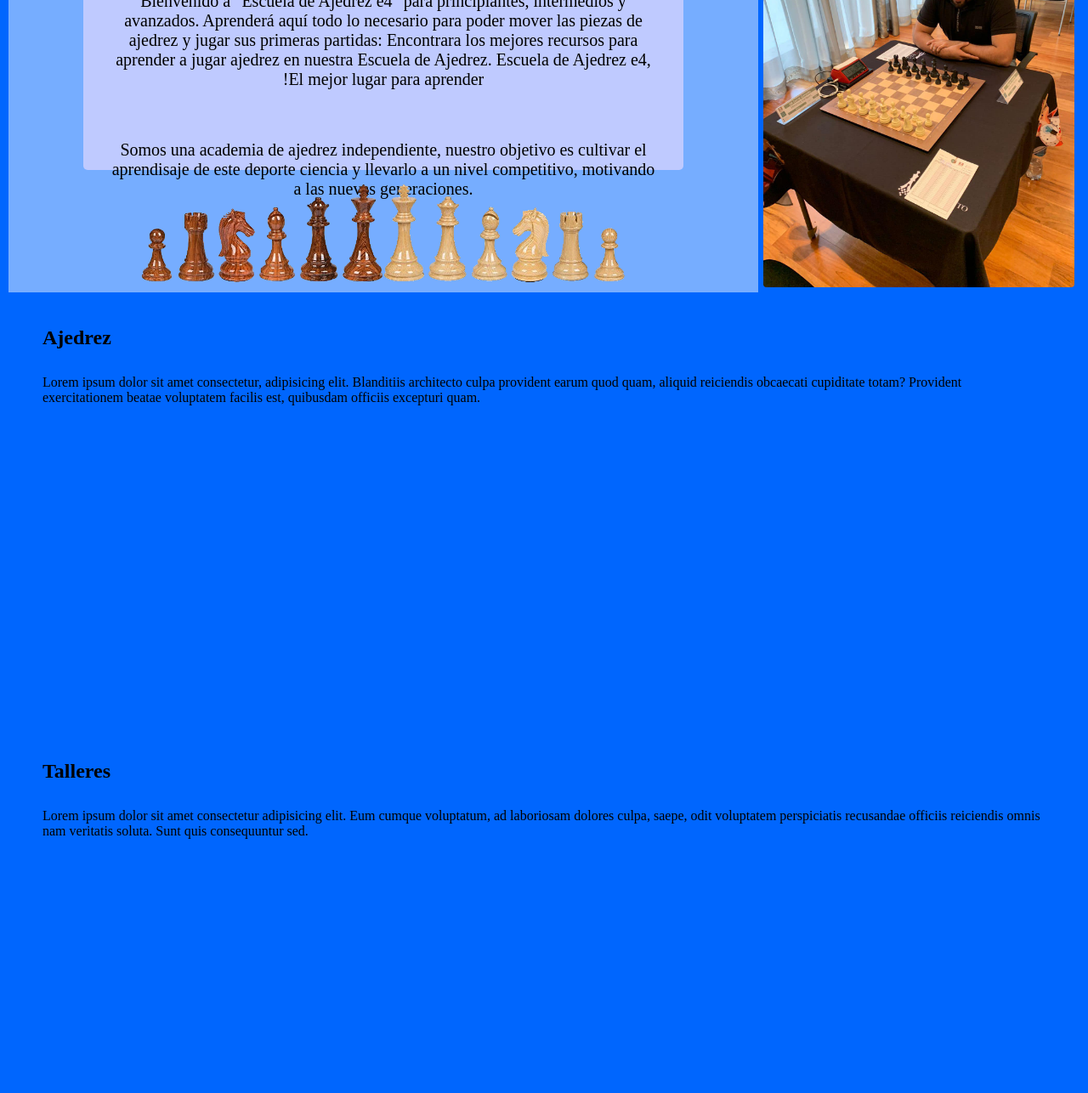
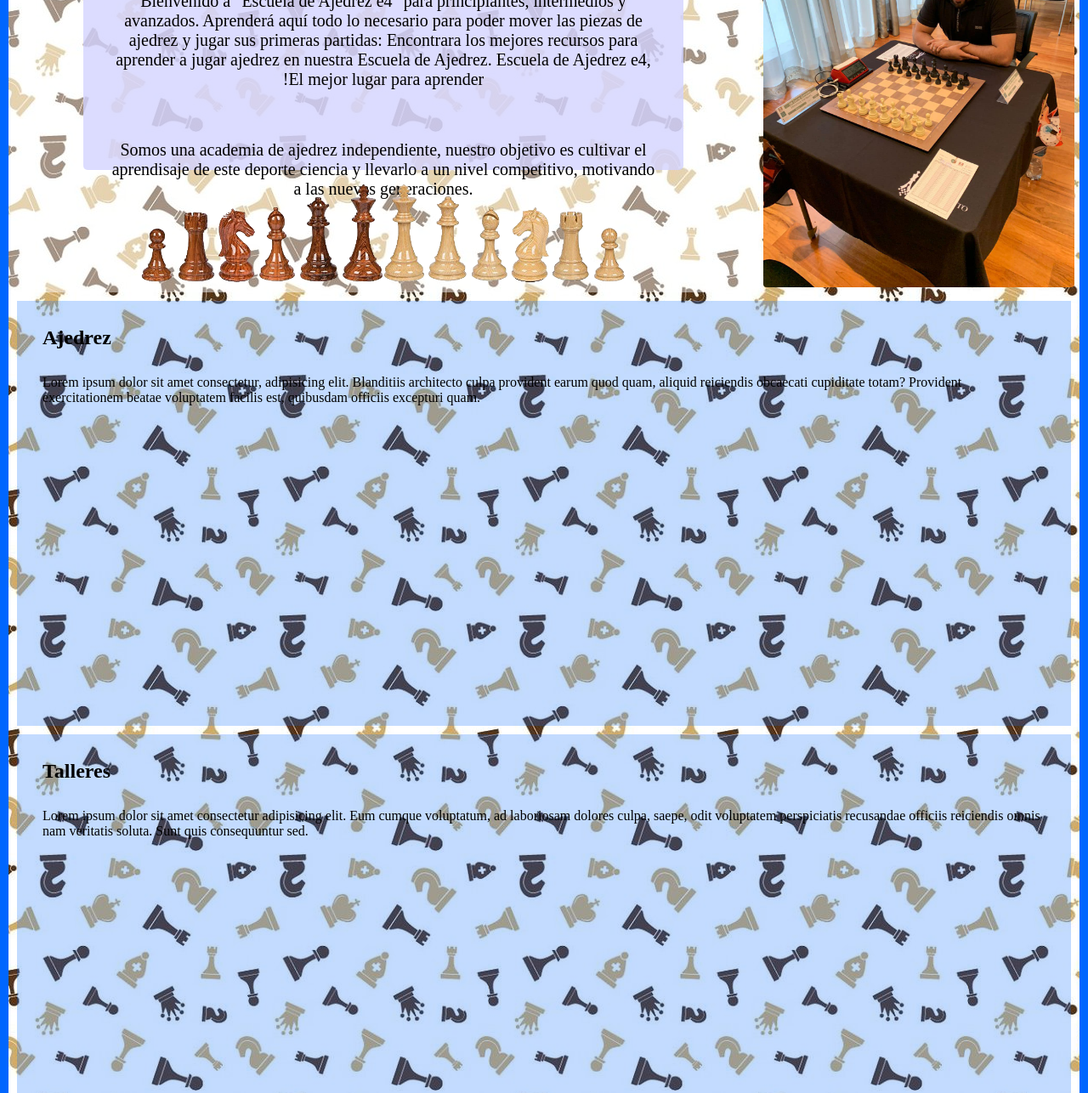
Before and after one commit to damianhid/pag-acadia, a plain HTML site: page index.html in a window 1280 px wide. Shown: the part 782-2068 px from the top of the page at 85% size. Drawn offline with Linux system fonts and the light colour scheme; files whose address does not match are found by name.

Commit message:
Update estilo.CSS

```diff
--- a/estilo.CSS
+++ b/estilo.CSS
@@ -193,7 +193,7 @@ main{
  /*---------------------nosotros-----------------*/
     .cont-part{
         display: inline;
-        background-image:  url(Imagenes/Fondo1.jpg);
+        background-image:  url(Fondo1.jpg);
         /*background-color: rgba(240, 255, 255, 0.525);*/
         padding: 0;
     }
```
